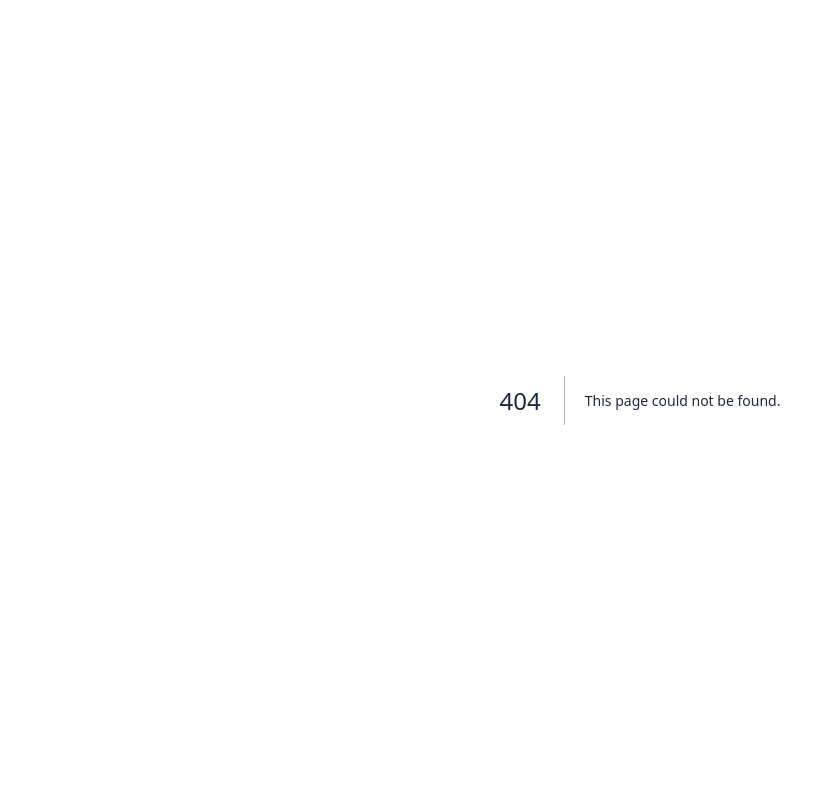
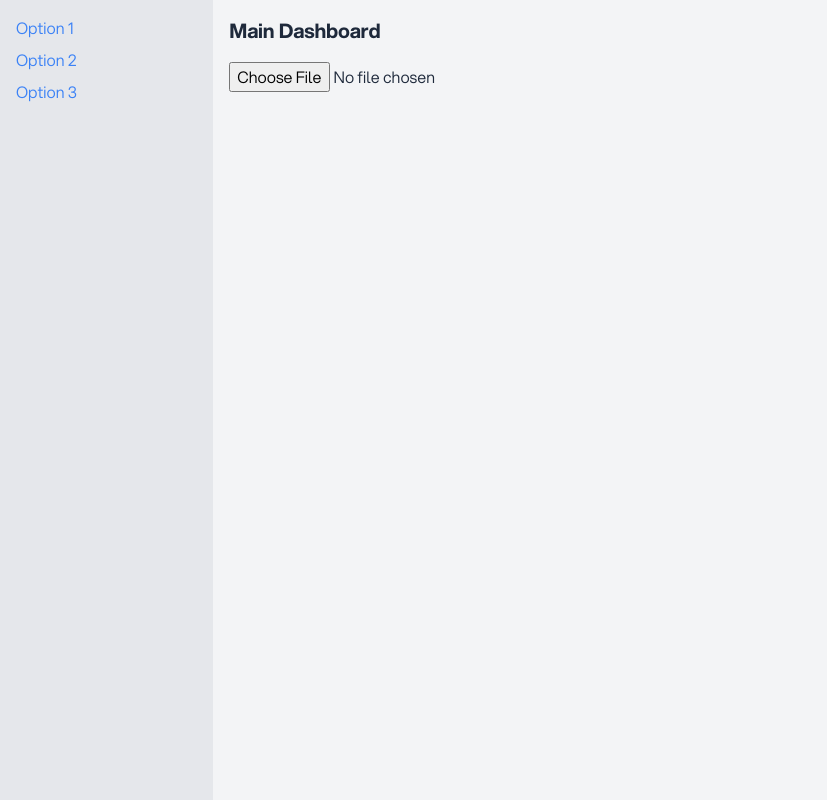
Before and after one commit to alexleybourne/sit-here, a Next.js app: page /dashboard in a window 1280 px wide. Before the commit this address had no page. Shown: the whole page, without its empty margins (0-827 px from the left). Built offline with nearby package versions, Linux system fonts and the light colour scheme.

Commit message:
basic dashboard

```diff
--- /dev/null
+++ b/app/dashboard/page.tsx
@@ -0,0 +1,48 @@
+import Link from 'next/link'
+import Image from 'next/image'
+import Illustration from '@/public/images/hero-illustration.svg'
+import LogoFacebook from '@/public/images/logo-facebook.svg'
+import LogoNike from '@/public/images/logo-nike.svg'
+import LogoSamsung from '@/public/images/logo-samsung.svg'
+import LogoDisney from '@/public/images/logo-disney.svg'
+import Header from '@/components/ui/header'
+import Footer from '@/components/ui/footer'
+import CSVUploader from '@/components/dashboard/csvuploader'
+
+export const metadata = {
+  title: 'Apply - FinTech',
+  description: 'Page description',
+}
+
+export default function Dashboard() {
+  return (
+    <div className="flex min-h-screen">
+      <div className="w-1/6 bg-gray-200 p-4">
+        <nav>
+          <ul className="space-y-2">
+            <li>
+              <a href="#" className="text-blue-500 hover:text-blue-600">
+                Option 1
+              </a>
+            </li>
+            <li>
+              <a href="#" className="text-blue-500 hover:text-blue-600">
+                Option 2
+              </a>
+            </li>
+            <li>
+              <a href="#" className="text-blue-500 hover:text-blue-600">
+                Option 3
+              </a>
+            </li>
+          </ul>
+        </nav>
+      </div>
+      <div className="w-5/6 bg-gray-100 p-4">
+        <h1 className="text-xl font-bold">Main Dashboard</h1>
+        {/* Add your main dashboard content here */}
+        <CSVUploader />
+      </div>
+    </div>
+  )
+}
--- /dev/null
+++ b/components/dashboard/csvuploader.tsx
@@ -0,0 +1,73 @@
+'use client'
+
+import React, { useState } from 'react';
+import Papa from 'papaparse';
+
+const CSVUploader = () => {
+  const [csvData, setCSVData] = useState([]);
+  const [error, setError] = useState(null);
+
+  const handleFileUpload = (event) => {
+    const file = event.target.files[0];
+    const reader = new FileReader();
+
+    reader.onload = (e) => {
+      const csv = e.target.result;
+      parseCSV(csv);
+    };
+
+    reader.onerror = (e) => {
+      setError('Error reading file');
+    };
+
+    reader.readAsText(file);
+  };
+
+  const parseCSV = (csv) => {
+    Papa.parse(csv, {
+      header: true,
+      complete: (result) => {
+        setCSVData(result.data);
+      },
+      error: (error) => {
+        setError('Error parsing CSV');
+      },
+    });
+  };
+
+  return (
+    <div className="mt-4">
+      <input type="file" accept=".csv" onChange={handleFileUpload} />
+      {error && <div className="text-red-500 mt-2">{error}</div>}
+      {csvData.length > 0 && (
+        <table className="mt-4 w-full">
+          <thead>
+            <tr>
+              {Object.keys(csvData[0]).map((column, index) => (
+                <th
+                  key={index}
+                  className="bg-gray-200 text-gray-800 py-2 px-4 font-semibold"
+                >
+                  {column}
+                </th>
+              ))}
+            </tr>
+          </thead>
+          <tbody>
+            {csvData.map((row, index) => (
+              <tr key={index} className={index % 2 === 0 ? 'bg-gray-100' : ''}>
+                {Object.values(row).map((value, index) => (
+                  <td key={index} className="py-2 px-4">
+                    {value}
+                  </td>
+                ))}
+              </tr>
+            ))}
+          </tbody>
+        </table>
+      )}
+    </div>
+  );
+};
+
+export default CSVUploader;
--- a/components/hero.tsx
+++ b/components/hero.tsx
@@ -66,7 +66,7 @@ export default function Hero() {
                     className='btn-sm w-full inline-flex items-center text-slate-100 bg-slate-800 hover:bg-slate-900 group shadow-sm'
                     href='/apply'
                   >
-                    Get started
+                    Try now!
                     <span className='tracking-normal text-sky-400 group-hover:translate-x-0.5 transition-transform duration-150 ease-in-out ml-2'>
                       <svg
                         className='fill-current'
--- a/components/ui/header.tsx
+++ b/components/ui/header.tsx
@@ -47,9 +47,10 @@ export default function Header() {
               <li className='ml-3'>
                 <Link
                   className='btn-sm inline-flex items-center text-slate-100 bg-slate-800 hover:bg-slate-900 group shadow-sm'
-                  href='/apply'
+                  href={'http://localhost:1337/builder'}
+
                 >
-                  Get started
+                  Try now!
                   <span className='tracking-normal text-sky-400 group-hover:translate-x-0.5 transition-transform duration-150 ease-in-out ml-2'>
                     <svg
                       className='fill-current'
--- a/package.json
+++ b/package.json
@@ -17,7 +17,9 @@
     "contentlayer": "^0.3.2",
     "next": "^13.4.1",
     "next-contentlayer": "^0.3.2",
+    "papaparse": "^5.4.1",
     "react": "18.2.0",
+    "react-beautiful-dnd": "^13.1.1",
     "react-dom": "18.2.0",
     "swiper": "^8.4.7",
     "typescript": "^5.0.4"
@@ -26,6 +28,7 @@
     "@tailwindcss/forms": "^0.5.3",
     "@tailwindcss/typography": "^0.5.9",
     "@types/aos": "^3.0.4",
+    "@types/papaparse": "^5.3.7",
     "autoprefixer": "^10.4.14",
     "postcss": "^8.4.23",
     "tailwindcss": "^3.3.2"
```
Also changed, not shown: 2 other files (tests, documents, lock files or other folders).
